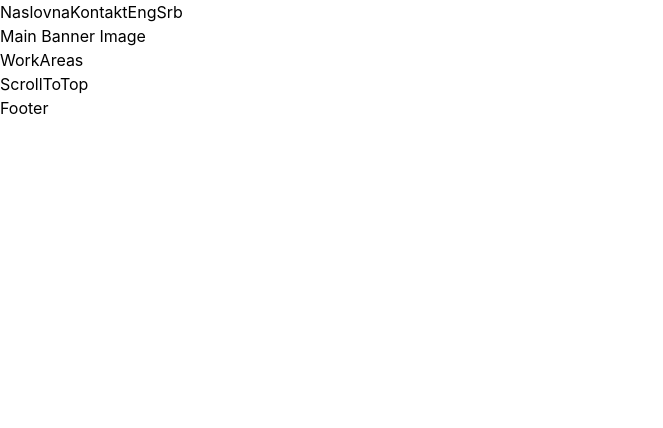
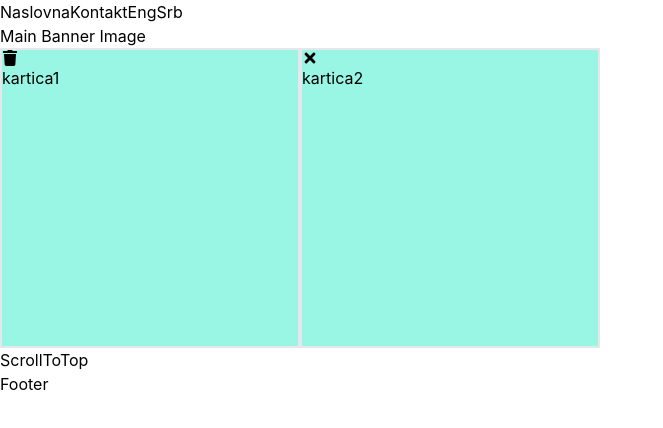
Before and after one commit to TatsuKenshi/akerman-law-firm-site, a React (Create React App) app: page /workareas in a window 1280 px wide. Shown: the top 428 px of the page, without its empty margins (0-663 px from the left). Built offline with nearby package versions, Linux system fonts and the light colour scheme; what i18next-xhr-backend would draw is missing.

Commit message:
moves flip cards to the Work Areas page

```diff
--- a/src/pages/WorkAreas.tsx
+++ b/src/pages/WorkAreas.tsx
@@ -1,7 +1,15 @@
-import React from "react";
+import { withTranslation } from "react-i18next";
+import FlipCard from "../components/FlipCard";
+import { cardItems } from "../content/content";
 
-const WorkAreas = () => {
-  return <div>WorkAreas</div>;
+const WorkAreas = (t: any) => {
+  return (
+    <div className="flex">
+      {cardItems.map((item) => {
+        return <FlipCard key={item.id} {...item} />;
+      })}
+    </div>
+  );
 };
 
-export default WorkAreas;
+export default withTranslation()(WorkAreas);
```
